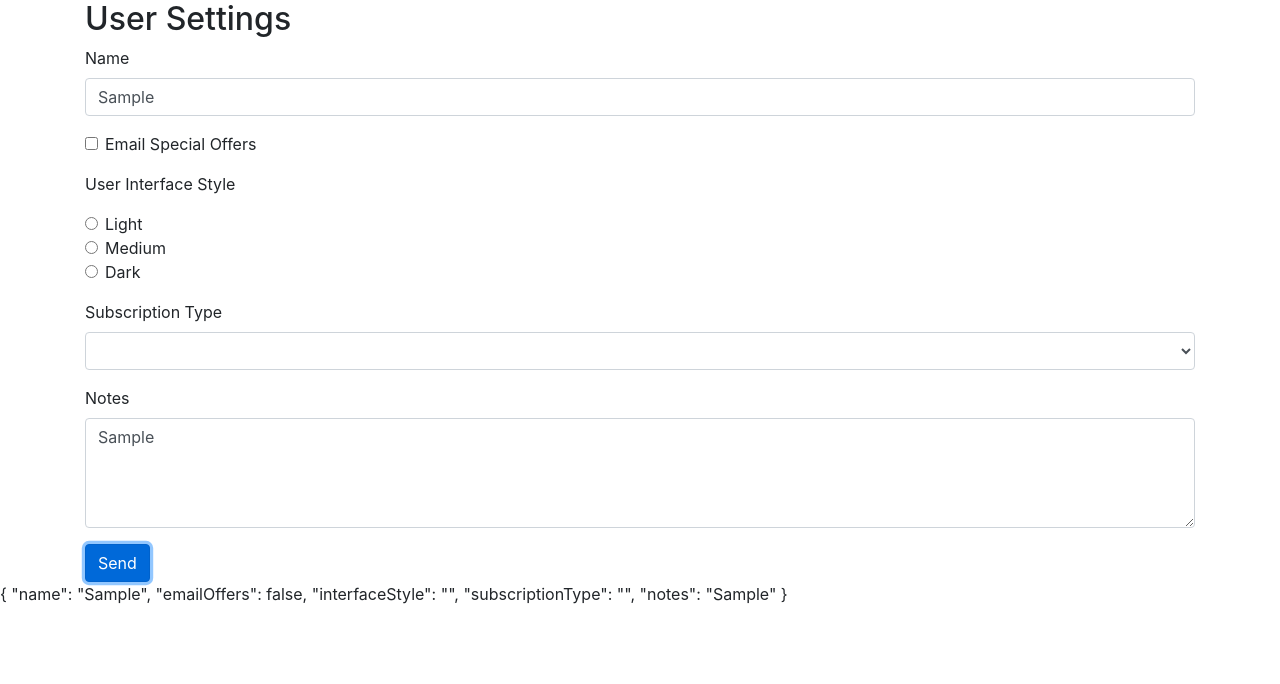
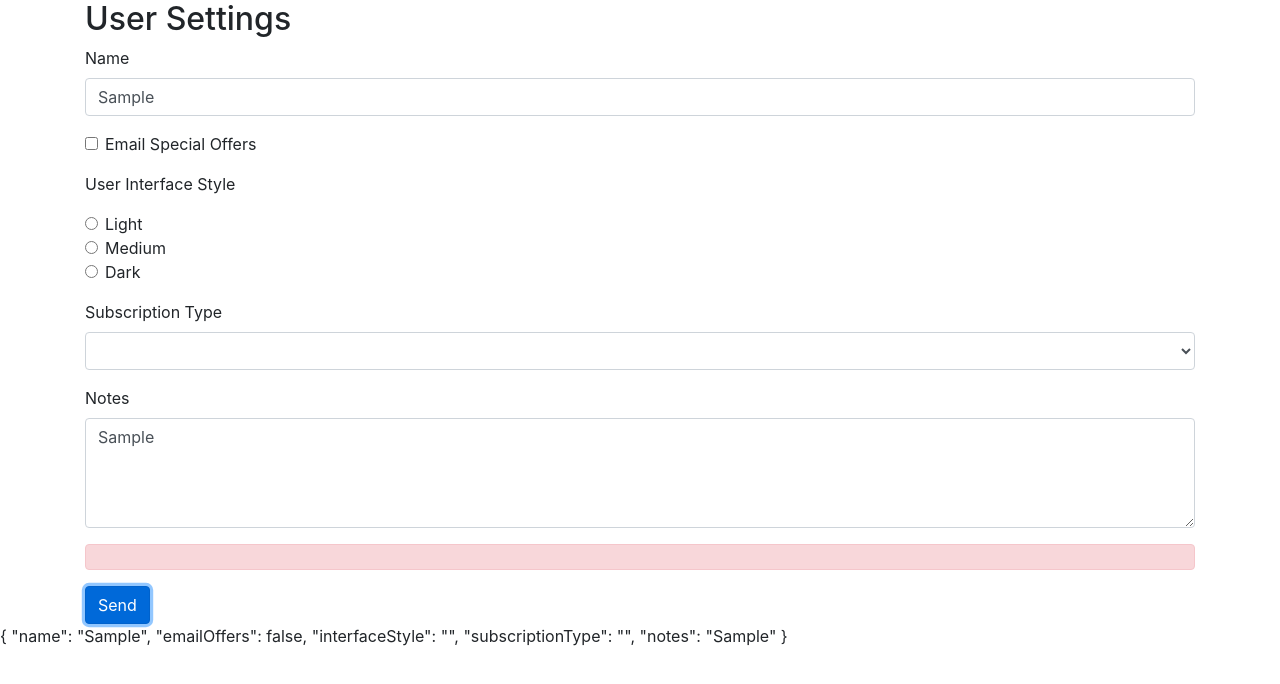
Before and after one commit to SteveMustanski/ps-demo, an Angular app: page / in a window 1280 px wide. Both pictures are taken after typing "Sample", "Sample" into the empty fields and a click on the button "Send". Shown: the top 684 px of the page. Built offline with nearby package versions, Linux system fonts and the light colour scheme; no server answers.

Commit message:
added http error processing

```diff
--- a/src/app/user-settings-form/user-settings-form.component.html
+++ b/src/app/user-settings-form/user-settings-form.component.html
@@ -48,6 +48,9 @@
       <label for="notes">Notes</label>
       <textarea class='form-control' rows=4 id="notes" name='notes' [(ngModel)]='userSettings.notes'></textarea>
     </div>
+    <div [hidden]="!postError" class="alert alert-danger">
+      {{ postErrorMessage }}
+    </div>
     <button class='btn btn-primary'>Send</button>
   </form>
 
--- a/src/app/user-settings-form/user-settings-form.component.ts
+++ b/src/app/user-settings-form/user-settings-form.component.ts
@@ -20,16 +20,25 @@
 
   userSettings: UserSettings = { ...this.originalUserSettings }
 
+  postError = false;
+  postErrorMessage ='';
+
   constructor(private dataService: DataService) { }
 
   ngOnInit(): void {
+  }
+
+  onHttpError(errorResponse: any) {
+    console.log('error: ', errorResponse);
+    this.postError = true;
+    this.postErrorMessage = errorResponse.error.errorMessage;
   }
 
   onSubmit(form : NgForm) {
     console.log(`in onsubmit: ${form.valid}`)
     this.dataService.postUserSettingsForm(this.userSettings).subscribe(
       result => console.log('success: ', result),
-      error => console.log('error: ', error)
+      error => this.onHttpError(error)
     );
   }
 }
```
